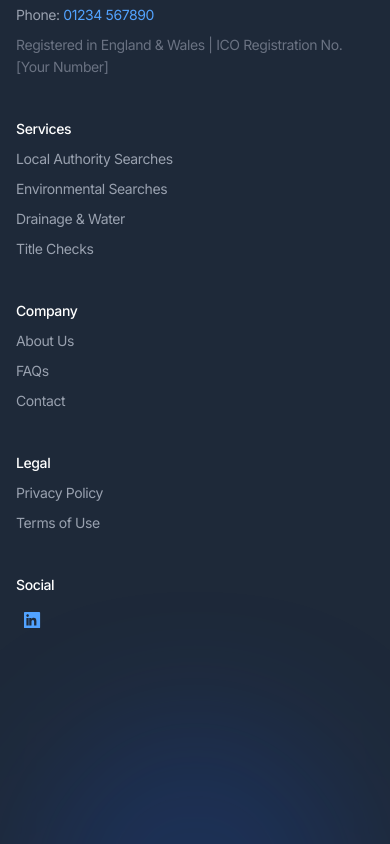
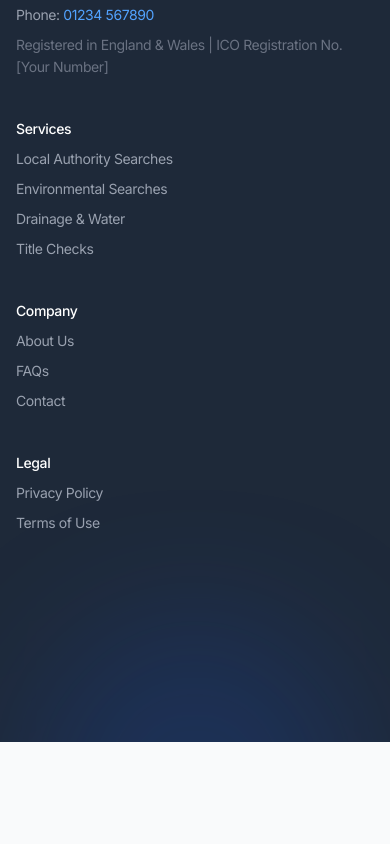
Before and after one commit to Adap1oCode/home-info-web, a Next.js app: page / in a window 390 px wide. Shown: the part 5468-6312 px from the top of the page. After the commit the page ends 6210 px from the top, so only its background shows below. Built offline with nearby package versions, Linux system fonts and the light colour scheme.

Commit message:
Update .gitignore to include .vercel; remove unused social media section from Footer component for cleaner design.

```diff
--- a/components/ui/footer.tsx
+++ b/components/ui/footer.tsx
@@ -114,28 +114,6 @@ export default function Footer({ border = false }: { border?: boolean }) {
               </li>
             </ul>
           </div>
-
-          {/* 5th block */}
-          <div className="space-y-2 sm:col-span-6 md:col-span-3 lg:col-span-2">
-            <h3 className="text-sm font-medium text-white">Social</h3>
-            <ul className="flex gap-1">
-              <li>
-                <Link
-                  className="flex items-center justify-center text-blue-400 transition hover:text-blue-300"
-                  href="#0"
-                  aria-label="LinkedIn"
-                >
-                  <svg
-                    className="h-8 w-8 fill-current"
-                    viewBox="0 0 32 32"
-                    xmlns="http://www.w3.org/2000/svg"
-                  >
-                    <path d="M23.3 8H8.7c-.4 0-.7.3-.7.7v14.7c0 .3.3.7.7.7h14.7c.4 0 .7-.3.7-.7V8.7c-.1-.4-.4-.7-.8-.7zM12.7 21.6h-2.3V14h2.3v7.6zm-1.1-8.7c-.7 0-1.3-.6-1.3-1.3s.6-1.3 1.3-1.3 1.3.6 1.3 1.3-.5 1.3-1.3 1.3zm8.8 8.7h-2.3v-3.7c0-.9 0-2-1.2-2s-1.4.9-1.4 1.9v3.8h-2.3V14h2.2v1c.3-.6 1.1-1.2 2.2-1.2 2.4 0 2.8 1.6 2.8 3.6v4.2z"></path>
-                  </svg>
-                </Link>
-              </li>
-            </ul>
-          </div>
         </div>
       </div>
 
```
Also changed, not shown: 1 other file (tests, documents, lock files or other folders).
